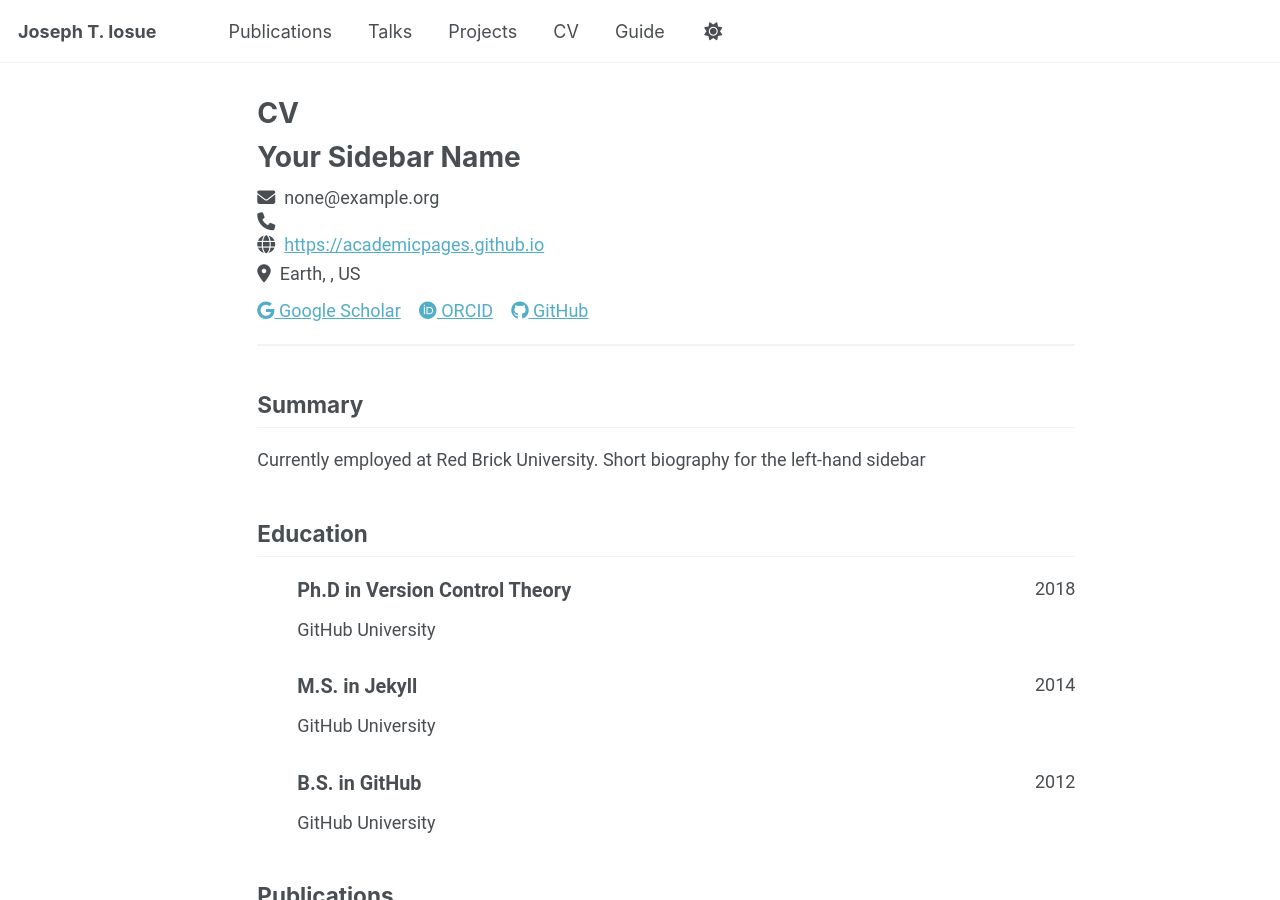
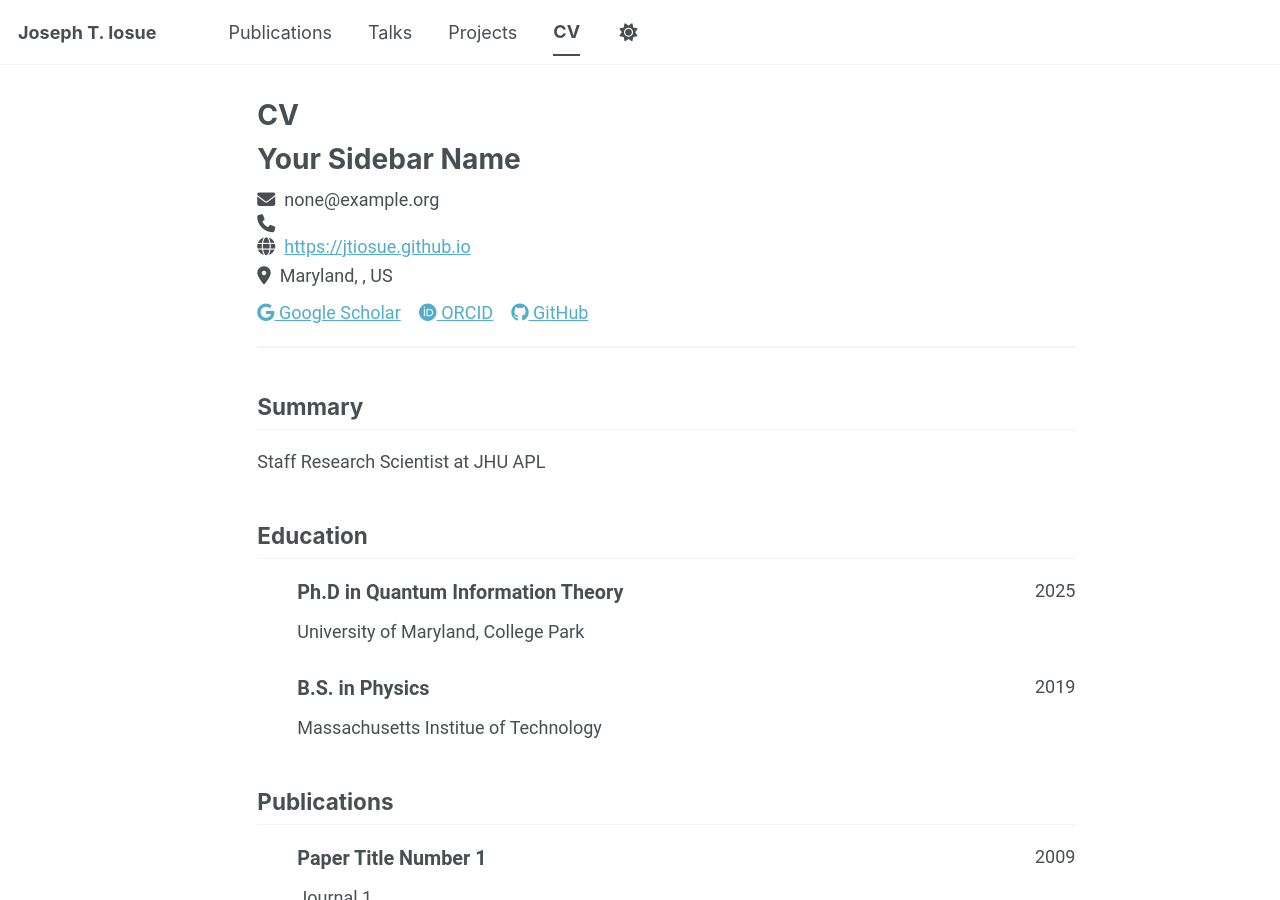
Before and after one commit to jtiosue/jtiosue.github.io, a Jekyll site: the page built from _pages/cv-json.md, in a window 1280 px wide and 900 px high. Built offline with Jekyll 4.4.1, drawn with Linux system fonts in a browser that asks for light colours; a script bundle is joined from its source files by our own code; library files that are not in the unit come from our copies.

Commit message:
some updates

```diff
--- a/_config.yml
+++ b/_config.yml
@@ -45,6 +45,7 @@ author:
   researchgate     : # URL
   scopus           : # URL
   zotero           : # URL
+  cv               : "https://jtiosue.github.io/files/cv.pdf"
 
 
   # Repositories and software development
--- a/_data/cv.json
+++ b/_data/cv.json
@@ -3,12 +3,12 @@
     "name": "Your Sidebar Name",
     "email": "none@example.org",
     "phone": "",
-    "website": "https://academicpages.github.io",
-    "summary": "Currently employed at Red Brick University. Short biography for the left-hand sidebar",
+    "website": "https://jtiosue.github.io",
+    "summary": "Staff Research Scientist at JHU APL",
     "location": {
       "address": "",
       "postalCode": "",
-      "city": "Earth",
+      "city": "Maryland",
       "countryCode": "US",
       "region": ""
     },
@@ -16,46 +16,37 @@
       {
         "network": "Google Scholar",
         "username": "",
-        "url": "https://scholar.google.com/citations?user=PS_CX0AAAAAJ"
+        "url": "https://scholar.google.com/citations?user=JXw0_fEAAAAJ&hl=en"
       },
       {
         "network": "ORCID",
         "username": "",
-        "url": "https://orcid.org/yourorcidurl"
+        "url": "https://orcid.org/0000-0003-3383-1946"
       },
       {
         "network": "GitHub",
-        "username": "academicpages",
-        "url": "https://github.com/academicpages"
+        "username": "jtiosue",
+        "url": "https://github.com/jtiosue"
       }
     ]
   },
   "work": [],
   "education": [
     {
-      "institution": "GitHub University",
-      "area": "Ph.D in Version Control Theory",
+      "institution": "University of Maryland, College Park",
+      "area": "Ph.D in Quantum Information Theory",
       "studyType": "",
-      "startDate": "",
-      "endDate": "2018",
+      "startDate": "2020",
+      "endDate": "2025",
       "gpa": null,
       "courses": []
     },
     {
-      "institution": "GitHub University",
-      "area": "M.S. in Jekyll",
+      "institution": "Massachusetts Institue of Technology",
+      "area": "B.S. in Physics",
       "studyType": "",
-      "startDate": "",
-      "endDate": "2014",
-      "gpa": null,
-      "courses": []
-    },
-    {
-      "institution": "GitHub University",
-      "area": "B.S. in GitHub",
-      "studyType": "",
-      "startDate": "",
-      "endDate": "2012",
+      "startDate": "2015",
+      "endDate": "2019",
       "gpa": null,
       "courses": []
     }
@@ -69,28 +60,28 @@
       "name": "Paper Title Number 1",
       "publisher": "Journal 1",
       "releaseDate": "2009-10-01",
-      "website": "https://academicpages.github.io/files/paper1.pdf",
+      "website": "https://jtiosue.github.io/files/paper1.pdf",
       "summary": "This paper is about the number 1. The number 2 is left for future work."
     },
     {
       "name": "Paper Title Number 2",
       "publisher": "Journal 1",
       "releaseDate": "2010-10-01",
-      "website": "https://academicpages.github.io/files/paper2.pdf",
+      "website": "https://jtiosue.github.io/files/paper2.pdf",
       "summary": "This paper is about the number 2. The number 3 is left for future work."
     },
     {
       "name": "Paper Title Number 3",
       "publisher": "Journal 1",
       "releaseDate": "2015-10-01",
-      "website": "https://academicpages.github.io/files/paper3.pdf",
+      "website": "https://jtiosue.github.io/files/paper3.pdf",
       "summary": "This paper is about the number 3. The number 4 is left for future work."
     },
     {
       "name": "Paper Title Number 4",
       "publisher": "GitHub Journal of Bugs",
       "releaseDate": "2024-02-17",
-      "website": "https://academicpages.github.io/files/paper3.pdf",
+      "website": "https://jtiosue.github.io/files/paper3.pdf",
       "summary": "This paper is about fixing template issue #693."
     }
   ],
```
Also changed, not shown: _data/navigation.yml (+6 -6 lines).
